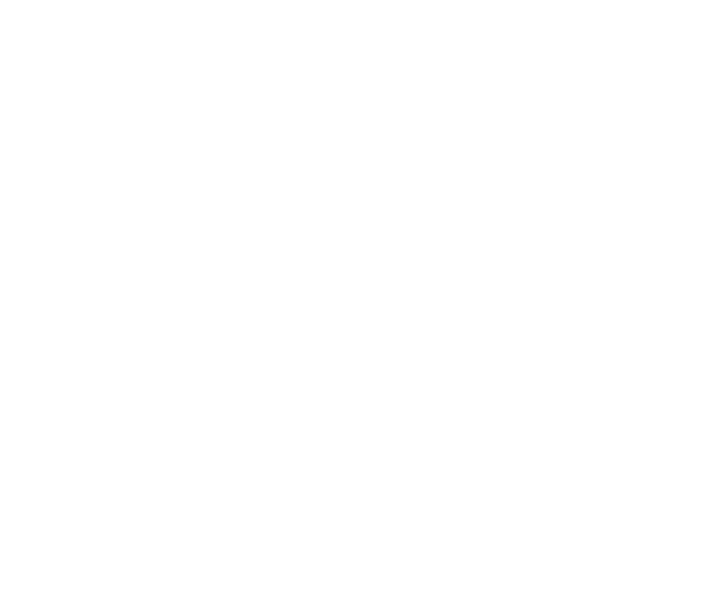
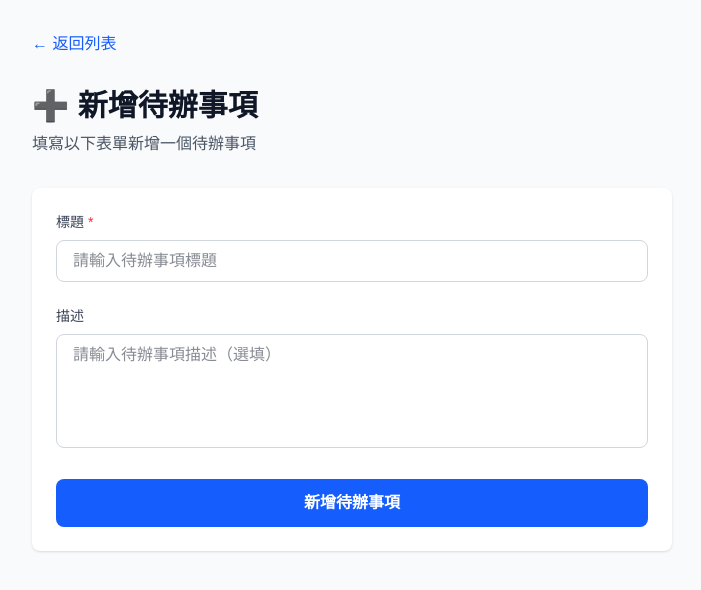
Before and after one commit to FATESAIKOU/LearnGKE, a Next.js app in the folder 01_BASIC_TODO_ROR/02_src/frontend/: page /todos/new in a window 1280 px wide. Before the commit this address had no page. Shown: the top 590 px of the page, without its empty margins (288-989 px from the left). Built offline with nearby package versions, Linux system fonts and the light colour scheme.

Commit message:
Complete frontend page - PH5

```diff
--- /dev/null
+++ b/01_BASIC_TODO_ROR/02_src/frontend/src/actions/todo.ts
@@ -0,0 +1,41 @@
+'use server';
+
+import { revalidatePath } from 'next/cache';
+import { redirect } from 'next/navigation';
+import { createTodo } from '@/lib/api';
+
+export interface ActionState {
+  success: boolean;
+  error?: string;
+}
+
+export async function createTodoAction(
+  _prevState: ActionState,
+  formData: FormData
+): Promise<ActionState> {
+  const title = formData.get('title') as string;
+  const description = formData.get('description') as string;
+
+  if (!title || title.trim() === '') {
+    return { success: false, error: '標題不能為空' };
+  }
+
+  if (title.length > 255) {
+    return { success: false, error: '標題不能超過 255 個字元' };
+  }
+
+  try {
+    await createTodo({
+      title: title.trim(),
+      description: description?.trim() || undefined,
+    });
+  } catch (e) {
+    return {
+      success: false,
+      error: e instanceof Error ? e.message : '新增失敗'
+    };
+  }
+
+  revalidatePath('/');
+  redirect('/');
+}
--- /dev/null
+++ b/01_BASIC_TODO_ROR/02_src/frontend/src/app/todos/new/page.tsx
@@ -0,0 +1,31 @@
+import Link from 'next/link';
+import { TodoForm } from '@/components/TodoForm';
+
+export default function NewTodoPage() {
+  return (
+    <div className="min-h-screen bg-gray-50">
+      <div className="max-w-2xl mx-auto py-8 px-4">
+        <header className="mb-8">
+          <Link
+            href="/"
+            className="text-blue-600 hover:text-blue-800 transition-colors mb-4 inline-block"
+          >
+            ← 返回列表
+          </Link>
+          <h1 className="text-3xl font-bold text-gray-900 mt-4">
+            ➕ 新增待辦事項
+          </h1>
+          <p className="text-gray-600 mt-2">
+            填寫以下表單新增一個待辦事項
+          </p>
+        </header>
+
+        <main>
+          <div className="bg-white rounded-lg shadow p-6">
+            <TodoForm />
+          </div>
+        </main>
+      </div>
+    </div>
+  );
+}
--- /dev/null
+++ b/01_BASIC_TODO_ROR/02_src/frontend/src/components/TodoForm.tsx
@@ -0,0 +1,63 @@
+'use client';
+
+import { useActionState } from 'react';
+import { createTodoAction, ActionState } from '@/actions/todo';
+
+const initialState: ActionState = {
+  success: false,
+  error: undefined,
+};
+
+export function TodoForm() {
+  const [state, formAction, isPending] = useActionState(createTodoAction, initialState);
+
+  return (
+    <form action={formAction} className="space-y-6">
+      {state.error && (
+        <div className="bg-red-50 border border-red-200 text-red-700 px-4 py-3 rounded-lg">
+          ❌ {state.error}
+        </div>
+      )}
+
+      <div>
+        <label htmlFor="title" className="block text-sm font-medium text-gray-700 mb-2">
+          標題 <span className="text-red-500">*</span>
+        </label>
+        <input
+          type="text"
+          id="title"
+          name="title"
+          required
+          maxLength={255}
+          disabled={isPending}
+          className="w-full px-4 py-2 border border-gray-300 rounded-lg focus:outline-none focus:ring-2 focus:ring-blue-500 disabled:bg-gray-100 disabled:cursor-not-allowed text-gray-900"
+          placeholder="請輸入待辦事項標題"
+        />
+      </div>
+
+      <div>
+        <label htmlFor="description" className="block text-sm font-medium text-gray-700 mb-2">
+          描述
+        </label>
+        <textarea
+          id="description"
+          name="description"
+          rows={4}
+          disabled={isPending}
+          className="w-full px-4 py-2 border border-gray-300 rounded-lg focus:outline-none focus:ring-2 focus:ring-blue-500 disabled:bg-gray-100 disabled:cursor-not-allowed resize-none text-gray-900"
+          placeholder="請輸入待辦事項描述（選填）"
+        />
+      </div>
+
+      <div className="flex gap-4">
+        <button
+          type="submit"
+          disabled={isPending}
+          className="flex-1 px-6 py-3 bg-blue-600 text-white rounded-lg hover:bg-blue-700 transition-colors disabled:opacity-50 disabled:cursor-not-allowed font-semibold"
+        >
+          {isPending ? '處理中...' : '新增待辦事項'}
+        </button>
+      </div>
+    </form>
+  );
+}
```
Also changed, not shown: 1 other file (tests, documents, lock files or other folders).
